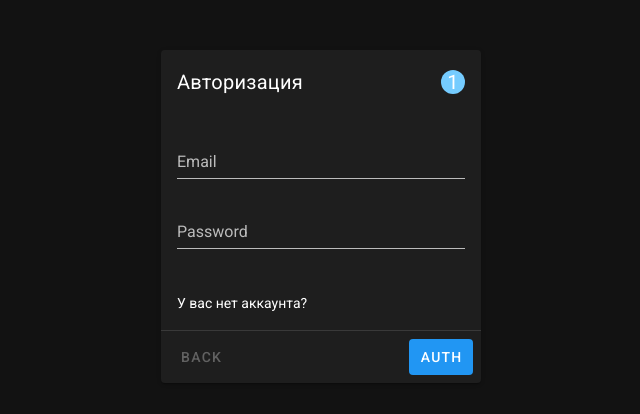
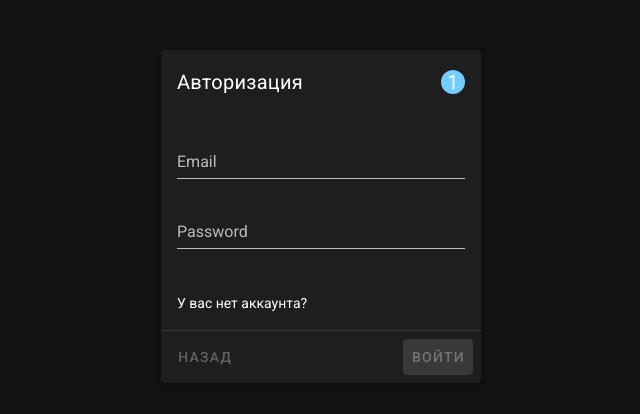
Before and after one commit to mrgilb/app-manager, a Vue app: page / in a window 1280 px wide. Shown: the top 414 px of the page, without its empty margins (319-959 px from the left). Built offline with nearby package versions, Linux system fonts and the light colour scheme; no server answers.

Commit message:
Добавляет валидацию полей на фронте

```diff
--- a/package.json
+++ b/package.json
@@ -12,6 +12,7 @@
     "firebase": "^9.16.0",
     "vue": "^2.6.14",
     "vue-router": "^3.5.1",
+    "vuelidate": "^0.7.7",
     "vuetify": "^2.6.0",
     "vuex": "^3.6.2"
   },
--- a/src/components/app-register/app-register.vue
+++ b/src/components/app-register/app-register.vue
@@ -4,8 +4,8 @@
       v-if="error !== ''"
       type="error"
     >
-    {{ errorMessage }}
-  </v-alert>
+      {{ errorMessage }}
+    </v-alert>
     <v-form
       class="app-register__reg"
       v-if="showReg"
@@ -23,9 +23,10 @@
             <v-text-field
               label="Email"
               value="test@test.com"
-              v-model="email"
+              v-model.trim="$v.email.$model"
+              :rules="isValidEmail"
             >
-          </v-text-field>
+            </v-text-field>
             <span class="text-caption grey--text text--darken-1">
               Этот email вы будете использовать для входа в аккаунт
             </span>
@@ -37,20 +38,23 @@
             <v-text-field
               label="Password"
               type="password"
-              v-model="password"
+              v-model="$v.password.$model"
+              :rules="isValidPassword"
             >
-          </v-text-field>
+            </v-text-field>
             <v-text-field
               label="Confirm Password"
               type="password"
+              v-model="confirmPassword"
               :rules="isValidConfirmPassword"
             >
-          </v-text-field>
+            </v-text-field>
             <span class="text-caption grey--text text--darken-1">
-              Please enter a password for your account
+              Пожалуйста введите пароль от вашего аккаунта
             </span>
-            <button @click="clickToggleAutn">
-              Do you already have an account?
+            <br />
+            <button @click="clickToggleAuth">
+              У вас уже есть аккаунт?
             </button>
           </v-card-text>
         </v-window-item>
@@ -69,18 +73,28 @@
 
       <v-card-actions>
         <v-btn :disabled="stepReg === 1" text @click="stepReg--">
-          Back
+          Назад
         </v-btn>
         <v-spacer></v-spacer>
         <v-btn
-          :disabled="stepReg === 3"
+          v-if="stepReg === 1"
+          :disabled="email && $v.email.$error"
           color="primary"
           depressed
           @click="clickRegButton">
-          Next
+          Далее
+        </v-btn>
+        <v-btn
+          v-if="stepReg >= 2"
+          :disabled="stepReg === 3 || $v.password.$error || password !== confirmPassword"
+          color="primary"
+          depressed
+          @click="clickRegButton">
+          Далее
         </v-btn>
       </v-card-actions>
     </v-form>
+
     <v-form class="app-register__auth" v-if="!showReg" transition="fade-transition">
       <v-card-title class="text-h6 font-weight-regular justify-space-between">
         <span>Авторизация</span>
@@ -93,17 +107,19 @@
             <v-text-field
               label="Email"
               value="test@test.com"
-              v-model="email"
+              v-model="$v.email.$model"
+              :rules="isValidEmail"
             >
             </v-text-field>
             <v-text-field
               label="Password"
               type="password"
-              v-model="password"
+              v-model="$v.password.$model"
+              :rules="isValidPassword"
             >
             </v-text-field>
             <br>
-            <button @click="clickToggleAutn">
+            <button @click="clickToggleAuth">
               У вас нет аккаунта?
             </button>
           </v-card-text>
@@ -127,11 +143,16 @@
           text
           @click="stepAuth--"
         >
-          Back
+          Назад
         </v-btn>
         <v-spacer></v-spacer>
-        <v-btn :disabled="stepAuth === 2" color="primary" depressed @click="clickAuthButton">
-          Auth
+        <v-btn
+          :disabled="stepAuth === 2 || isDisableNextButton"
+          color="primary"
+          depressed
+          @click="clickAuthButton"
+        >
+          Войти
         </v-btn>
       </v-card-actions>
     </v-form>
@@ -140,6 +161,7 @@
 
 <script>
 import { errorListMap } from '../../maps'
+import { required, email, minLength } from 'vuelidate/lib/validators'
 
 export default {
   data: () => ({
@@ -147,8 +169,22 @@ export default {
     stepAuth: 1,
     showReg: false,
     email: '',
-    password: ''
+    password: '',
+    confirmPassword: '',
+    activePage: 'auth'
   }),
+
+  validations: {
+    email: {
+      required,
+      email
+    },
+
+    password: {
+      required,
+      minLength: minLength(6)
+    }
+  },
 
   props: {
     error: String
@@ -157,28 +193,41 @@ export default {
   computed: {
     currentTitle () {
       switch (this.stepReg) {
-        case 1: return 'Регистрация'
-        case 2: return 'Придумайте пароль'
-        default: return 'Регистрация завершена'
+        case 1:
+          return 'Регистрация'
+        case 2:
+          return 'Придумайте пароль'
+        default:
+          return 'Регистрация завершена'
       }
     },
 
+    isValidPassword () {
+      return [!this.$v.password.$error || 'Пароль должен содержать не менее 6 символов']
+    },
+
     isValidConfirmPassword () {
-      return [value => value === this.password || 'Password doesnt match']
+      return [value => value === this.password || 'Пароль не совпадает']
+    },
+
+    isValidEmail () {
+      return [!this.$v.email.$error || 'Введите в формате test@test.ru']
     },
 
     errorMessage () {
       return errorListMap[this.error]
+    },
+
+    isDisableNextButton () {
+      this.$v.email.$touch()
+      this.$v.password.$touch()
+      return this.$v.email.$error || this.$v.password.$error
     }
   },
 
   methods: {
-    clickToggleAutn () {
-      if (this.showReg) {
-        this.showReg = false
-      } else {
-        this.showReg = true
-      }
+    clickToggleAuth () {
+      this.showReg = !this.showReg
       this.stepAuth = 1
       this.stepReg = 1
     },
@@ -218,6 +267,14 @@ export default {
         })
       }
     }
+  },
+
+  mounted () {
+    this.$refs.reg ? this.activePage = 'reg' : this.activePage = 'auth'
+  },
+
+  updated () {
+    this.$refs.reg ? this.activePage = 'reg' : this.activePage = 'auth'
   }
 }
 </script>
--- a/src/main.js
+++ b/src/main.js
@@ -3,6 +3,7 @@ import App from './App.vue'
 import router from './router'
 import store from './store'
 import vuetify from './plugins/vuetify'
+import vuelidate from './plugins/vuelidate'
 
 Vue.config.productionTip = false
 
@@ -10,5 +11,6 @@ new Vue({
   router,
   store,
   vuetify,
+  vuelidate,
   render: h => h(App)
 }).$mount('#app')
--- /dev/null
+++ b/src/plugins/vuelidate.js
@@ -0,0 +1,3 @@
+import Vue from 'vue'
+import Vuelidate from 'vuelidate'
+Vue.use(Vuelidate)
```
Also changed, not shown: 1 other file (tests, documents, lock files or other folders).
